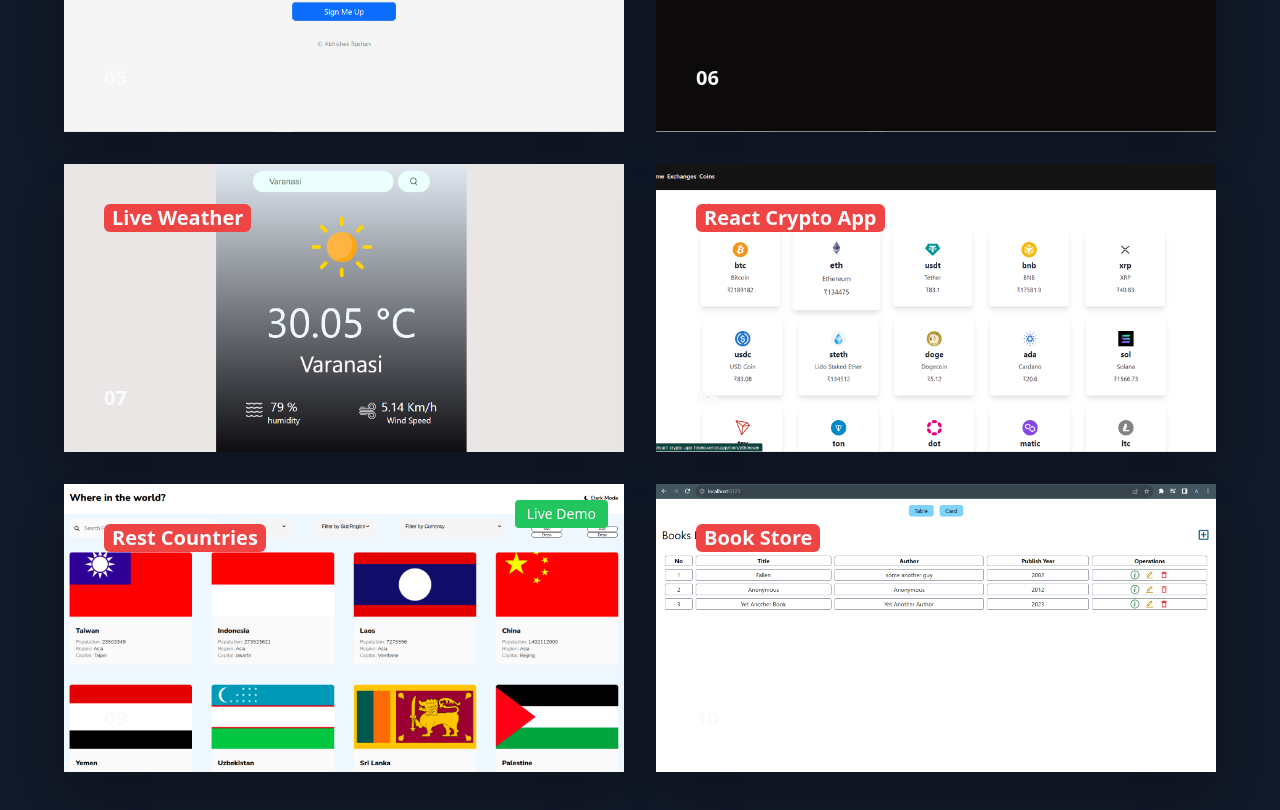
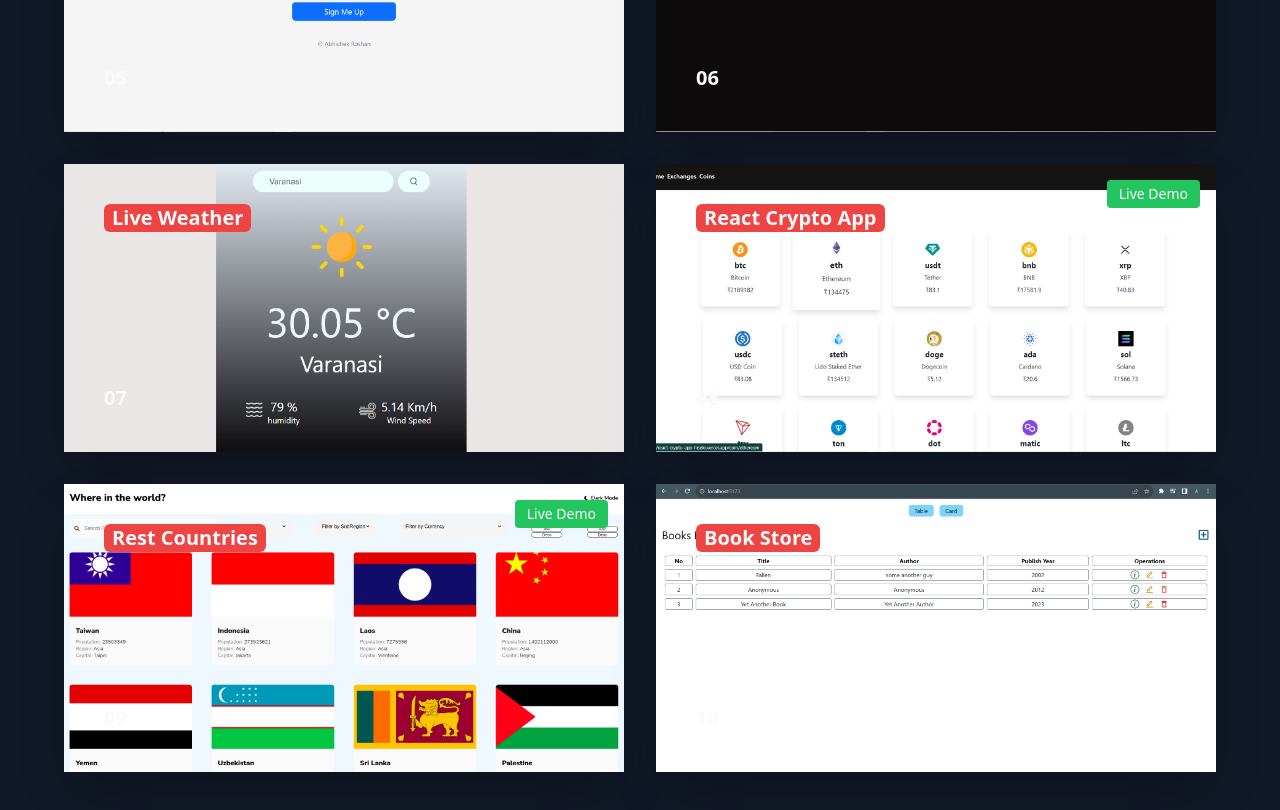
Before and after one commit to hisekr/portfolio, a Next.js app: page /projects in a window 1280 px wide. Shown: the part 1168-1978 px from the top of the page. Built offline with nearby package versions, Linux system fonts and the light colour scheme.

Commit message:
added prest projects

```diff
--- a/constants/data.js
+++ b/constants/data.js
@@ -48,6 +48,7 @@
       title: "React Crypto App",
       link: "https://github.com/hisekr/React-crypto-app",
       imgUrl: "/crypto.png",
+      deployedLink: "https://react-crypto-app-hisekr.vercel.app/",
     },
     {
       title: "Rest Countries",
```
